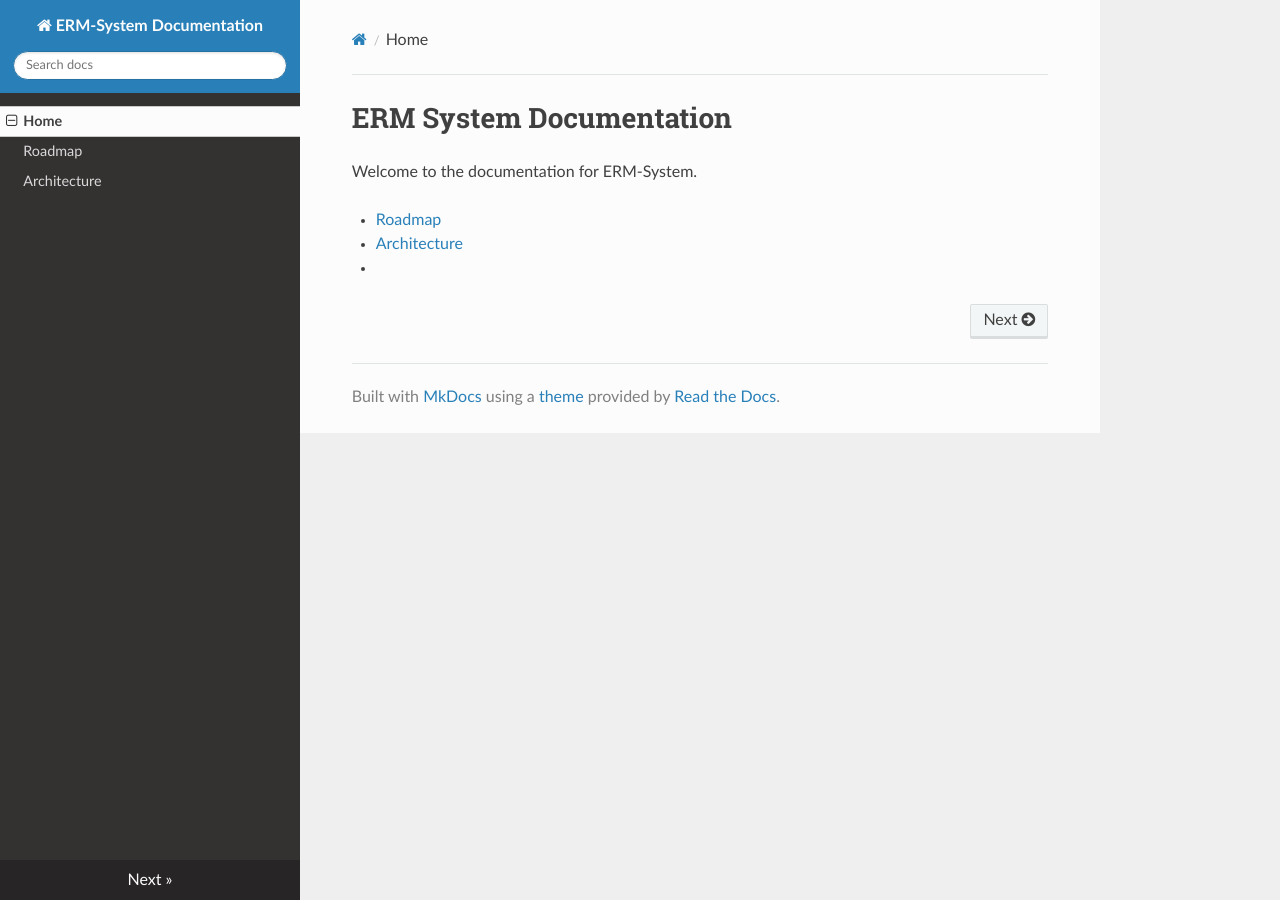
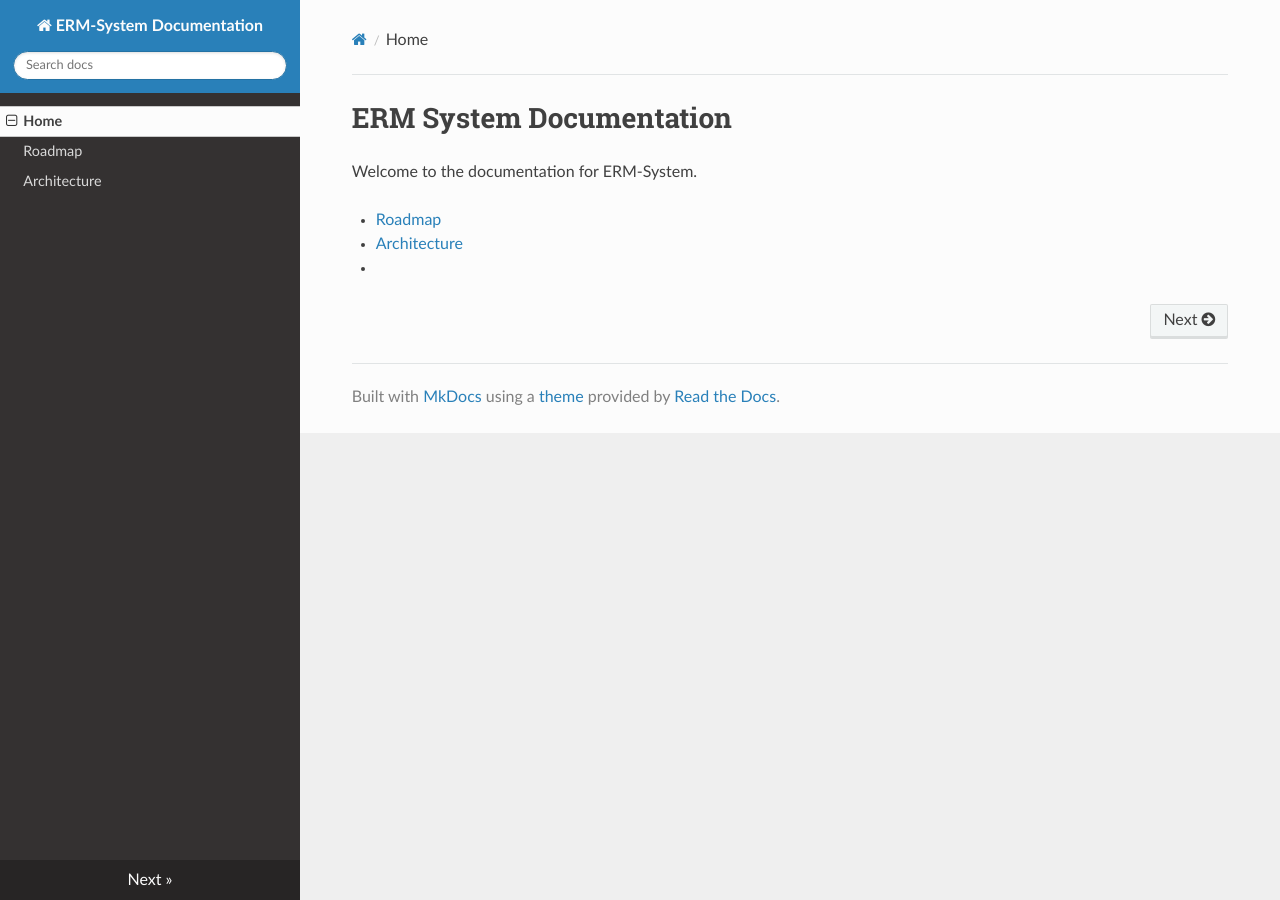
Before and after one commit to Ministra1978/ERM-System, an MkDocs documentation site: the page built from docs/index.md, in a window 1280 px wide. Built offline with MkDocs 1.6.1, drawn with Linux system fonts in a browser that asks for light colours; nearby versions of some CDN libraries.

Commit message:
Adjust max-width for wy-nav-content

```diff
--- a/docs/assets/css/overrides.css
+++ b/docs/assets/css/overrides.css
@@ -10,6 +10,10 @@
 .md-social__link svg {
   width: var(--md-icon-size) !important;
   height: var(--md-icon-size) !important;
+}
+
+.wy-nav-content {
+  max-width: 1200px;   /* ნაგულისხმევი 800px-ია */
 }
 
 /* Admonition (!!! note, tip, warning) სათაურებზე არსებული აიკონი */
```
